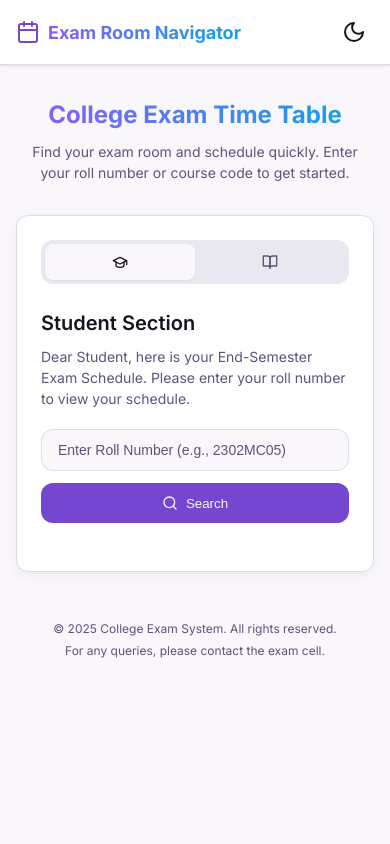
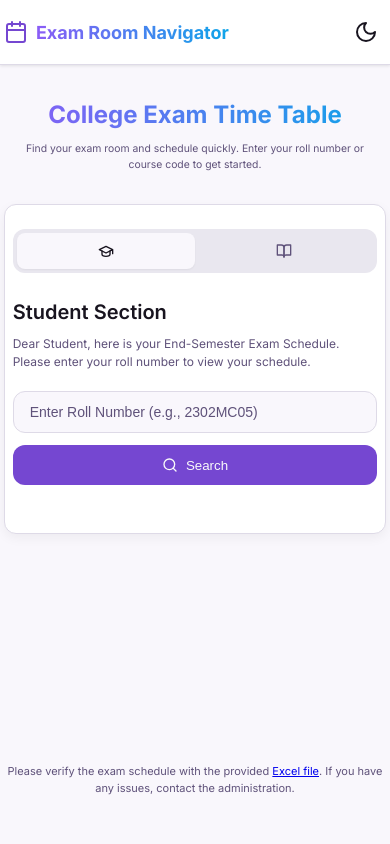
Before and after one commit to bhatiravi01/Exam-RoomNo, a FastAPI app: page / in a window 390 px wide. Run offline with FastAPI, Linux system fonts and the light colour scheme.

Commit message:
Refactor error handling to use toast notifications; update download button text for clarity; enhance footer with verification instructions and Excel file link.

```diff
--- a/static/script.js
+++ b/static/script.js
@@ -97,7 +97,7 @@ document.addEventListener('DOMContentLoaded', function () {
                 studentResults.style.display = 'none';
                 studentNoResults.style.display = 'block';
                 console.error(`Error: ${error.message}`);
-                // alert(error.message);
+                showToast(`Error: ${error.message}`, true);
             }).finally(() => {
                 hideLoading();
             })
@@ -142,7 +142,7 @@ document.addEventListener('DOMContentLoaded', function () {
                 facultyResults.style.display = 'none';
                 facultyNoResults.style.display = 'block';
                 console.error(`Error: ${error.message}`);
-                // alert(error.message);
+                showToast(`Error: ${error.message}`, true);
             }).finally(() => {
                 hideLoading();
             })
@@ -185,16 +185,22 @@ document.addEventListener('DOMContentLoaded', function () {
 
     // Download Buttons
     studentDownload.addEventListener('click', () => {
+        window.open(`https://cciitpatna-my.sharepoint.com/:x:/g/personal/pic_cetc_iitp_ac_in/EZzsANlRSt9LrIZ0pd_iNyABsqdK5RCCqHGlMM471rGTbA?e=nSRzTo`, '_blank');
         showToast('Excel file downloaded successfully');
     });
 
     facultyDownload.addEventListener('click', () => {
+        window.open(`https://cciitpatna-my.sharepoint.com/:x:/g/personal/pic_cetc_iitp_ac_in/EZzsANlRSt9LrIZ0pd_iNyABsqdK5RCCqHGlMM471rGTbA?e=nSRzTo`, '_blank');
         showToast('Excel file downloaded successfully');
     });
 
     // Toast Function
-    function showToast(message) {
+    function showToast(message, isError = false) {
         toastMessage.textContent = message;
+
+        if (isError) toast.classList.add('error');
+        else toast.classList.remove('error');
+
         toast.classList.add('show');
 
         setTimeout(() => {
--- a/static/style.css
+++ b/static/style.css
@@ -145,6 +145,10 @@ body.dark-mode .moon-icon {
 main {
     flex: 1;
     padding: 2rem 0;
+
+    display: flex;
+    flex-direction: column;
+    justify-content: space-between;
 }
 
 .heading-section {
@@ -377,6 +381,7 @@ main {
 .results-table td {
     padding: 0.75rem 1rem;
     border-bottom: 1px solid var(--border);
+    min-width: 120px;
 }
 
 .results-table th {
@@ -412,7 +417,7 @@ main {
 /* Footer */
 footer {
     text-align: center;
-    padding: 1rem 0;
+    padding: 1rem 1rem;
     color: var(--muted-foreground);
     font-size: 0.75rem;
 }
@@ -441,6 +446,10 @@ footer {
     transform: translateY(0);
 }
 
+.toast.error {
+    color: hsl(0, 70%, 30%);
+}
+
 .toast-content {
     display: flex;
     align-items: center;
@@ -451,6 +460,15 @@ footer {
     width: 1.25rem;
     height: 1.25rem;
     color: #10B981;
+}
+.toast-icon-error{
+    display: none;
+}
+.toast.error .toast-icon-error{
+    display: block;
+}
+.toast.error .toast-icon{
+    display: none;
 }
 
 /* Loading */
@@ -521,7 +539,18 @@ footer {
         padding: 1.5rem 2rem;
     }
 }
-
+@media (max-width: 900px) {
+    .container {
+        padding: 0 1vw;
+    }
+    .card-content {
+        padding: 1.5rem 2vw;
+    }
+    footer{
+        font-size: 11px;
+        padding: 1rem .2rem;
+    }
+}
 @media (max-width: 639px) {
     .tab-text {
         display: none;
@@ -538,6 +567,14 @@ footer {
     .results-table th,
     .results-table td {
         padding: 0.5rem;
+        font-size: 0.75rem;
+        min-width: 100px !important;
+    }
+    .subtitle {
+        font-size: 0.65rem;
+        padding: 0 4px;
+    }
+    .section-desc {
         font-size: 0.75rem;
     }
 
--- a/templates/home.html
+++ b/templates/home.html
@@ -100,7 +100,7 @@
                         <polyline points="7 10 12 15 17 10"></polyline>
                         <line x1="12" y1="15" x2="12" y2="3"></line>
                       </svg>
-                      <span>Download Excel</span>
+                      <span><strong>Verify with Excel:</strong> Download file</span>
                     </button>
                   </div>
                   <div class="table-container">
@@ -157,7 +157,7 @@
                         <polyline points="7 10 12 15 17 10"></polyline>
                         <line x1="12" y1="15" x2="12" y2="3"></line>
                       </svg>
-                      <span>Download Excel</span>
+                      <span><strong>Verify with Excel:</strong> Download file</span>
                     </button>
                   </div>
                   <div class="table-container">
@@ -187,12 +187,10 @@
             </div>
           </div>
         </div>
-
-        <footer>
-          <p class="copyright">© 2025 College Exam System. All rights reserved.</p>
-          <p class="contact">For any queries, please contact the exam cell.</p>
-        </footer>
       </div>
+      <footer class="footer">
+        <p>Please verify the exam schedule with the provided <a href="https://cciitpatna-my.sharepoint.com/:x:/g/personal/pic_cetc_iitp_ac_in/EZzsANlRSt9LrIZ0pd_iNyABsqdK5RCCqHGlMM471rGTbA?e=nSRzTo">Excel file</a>. If you have any issues, contact the administration.</p>
+      </footer>
     </main>
 
     <div id="toast" class="toast">
@@ -200,6 +198,10 @@
         <svg xmlns="http://www.w3.org/2000/svg" width="24" height="24" viewBox="0 0 24 24" fill="none" stroke="currentColor" stroke-width="2" stroke-linecap="round" stroke-linejoin="round" class="toast-icon">
           <path d="M22 11.08V12a10 10 0 1 1-5.93-9.14"></path>
           <polyline points="22 4 12 14.01 9 11.01"></polyline>
+        </svg>
+        <svg xmlns="http://www.w3.org/2000/svg" width="24" height="24" viewBox="0 0 24 24" fill="none" stroke="currentColor" stroke-width="2" stroke-linecap="round" stroke-linejoin="round" class="toast-icon-error">
+          <line x1="18" y1="6" x2="6" y2="18" />
+          <line x1="6" y1="6" x2="18" y2="18" />
         </svg>
         <span id="toast-message">Excel file downloaded successfully</span>
       </div>
```
